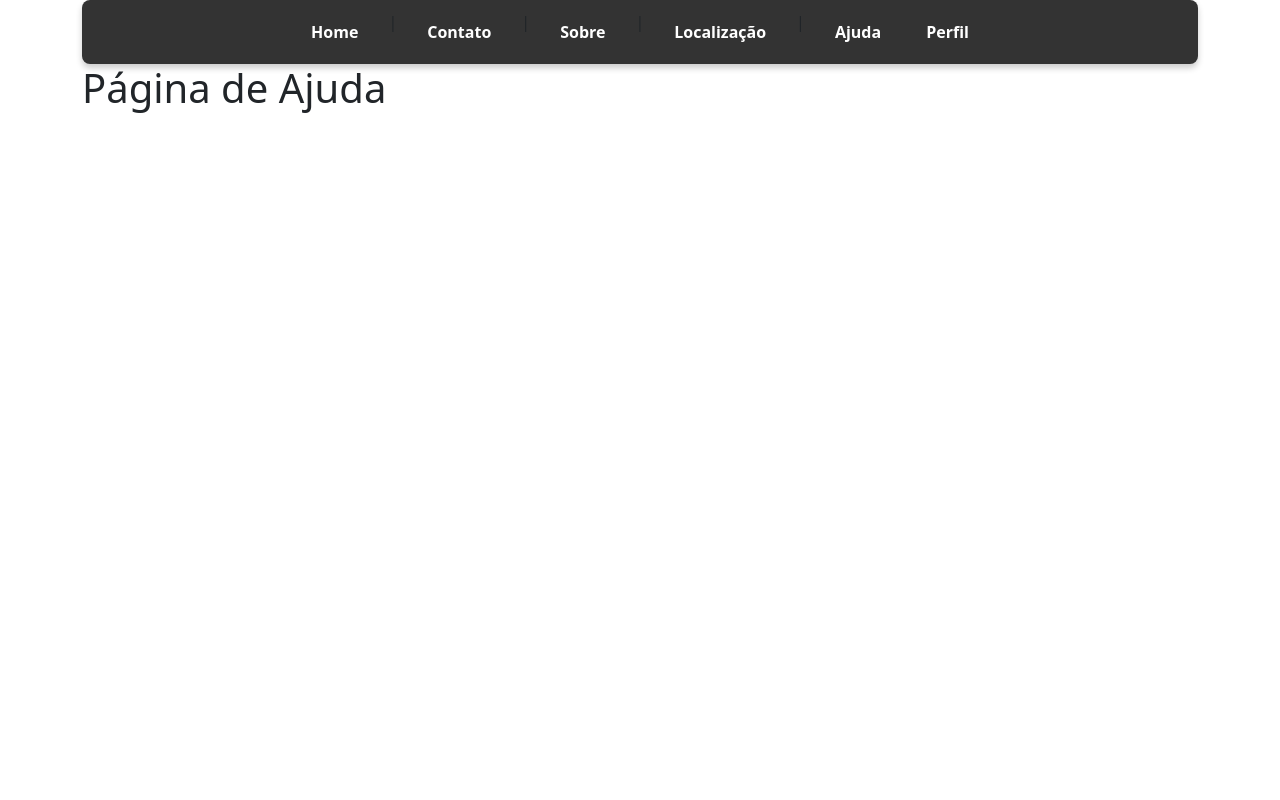
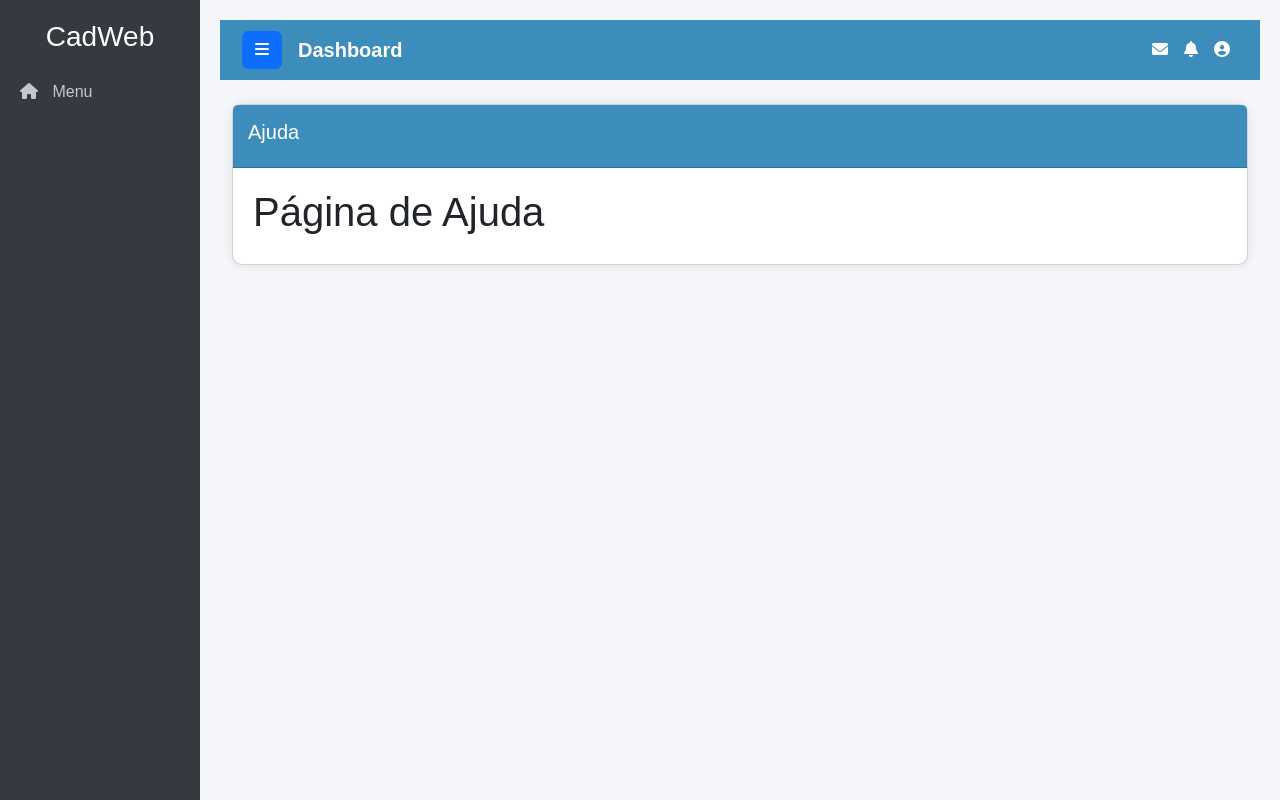
Before and after one commit to Perola16/Piloto, a Django app: page /ajuda in a window 1280 px wide. Run offline with Django 5.2, Linux system fonts and the light colour scheme.

Commit message:
03/02/2025

```diff
--- a/home/templates/base.html
+++ b/home/templates/base.html
@@ -1,67 +1,229 @@
-<!doctype html>
+<!DOCTYPE html>
 <html lang="pt-br">
 <head>
-    <!-- Required meta tags -->
-    <meta charset="utf-8">
-    <meta name="viewport" content="width=device-width, initial-scale=1">
-    <!-- Bootstrap CSS -->
-    <link href="https://cdn.jsdelivr.net/npm/bootstrap@5.0.2/dist/css/bootstrap.min.css" rel="stylesheet" integrity="sha384-EVSTQN3/azprG1Anm3QDgpJLIm9Nao0Yz1ztcQTwFspd3yD65VohhpuuCOmLASjC" crossorigin="anonymous">
-
-
-    <title>{% block titulo %} Título da Página {% endblock  %}</title>
-
-
+    <meta charset="UTF-8">
+    <meta name="viewport" content="width=device-width, initial-scale=1.0">
+    <title>CadWeb</title>
+    <link href="https://cdn.jsdelivr.net/npm/bootstrap@5.3.0/dist/css/bootstrap.min.css" rel="stylesheet">
+    <link href="https://cdnjs.cloudflare.com/ajax/libs/font-awesome/6.0.0-beta3/css/all.min.css" rel="stylesheet">
     <style>
-    .menu {
-      background-color: #333; /* Fundo escuro */
-      padding: 10px 20px; /* Espaçamento interno */
-      display: flex; /* Layout em linha */
-      justify-content: center; /* Centraliza os itens */
-      gap: 15px; /* Espaçamento entre os links */
-      border-radius: 8px; /* Bordas arredondadas */
-      box-shadow: 0 4px 6px rgba(0, 0, 0, 0.2); /* Sombra suave */
+        body {
+            font-family: 'Arial', sans-serif;
+            background-color: #f4f6f9;
         }
-
-    .menu a {
-      text-decoration: none; /* Remove sublinhado */
-      color: white; /* Cor do texto */
-      font-weight: bold; /* Texto em negrito */
-      padding: 10px 15px; /* Espaçamento interno dos links */
-      border-radius: 4px; /* Bordas arredondadas */
-      transition: all 0.3s ease; /* Suaviza transições */
+        .sidebar {
+            height: 100vh;
+            position: fixed;
+            left: 0;
+            top: 0;
+            bottom: 0;
+            width: 200px;
+            background-color: #343a40;
+            padding-top: 20px;
+            transition: all 0.3s;
         }
-
-    .menu a:hover {
-      background-color: #555; /* Fundo ao passar o mouse */
-      color: #ffd700; /* Cor do texto ao passar o mouse */
-      transform: scale(1.1); /* Efeito de zoom */
+        .sidebar.active {
+            width: 125px;
         }
 
 
+        .content {
+          margin-left: 200px;
+          padding: 20px;
+          transition: all 0.3s;
+      }
+      .content.active {
+          margin-left: 125px;
+      }
+
+
+        .sidebar .nav-link {
+            color: #c2c7d0;
+            padding: 10px 20px;
+            font-size: 16px;
+        }
+        .sidebar .nav-link:hover {
+            background-color: #495057;
+        }
+        .sidebar .nav-link .fas {
+            margin-right: 10px;
+        }
+        .sidebar.active .nav-link .fas {
+            margin-right: 0;
+        }
+        .sidebar.active .nav-link span {
+            display: none;
+        }
+
+
+        .navbar {
+            background-color: #3c8dbc;
+            padding: 10px;
+        }
+        .navbar .navbar-brand {
+            color: #fff;
+            font-weight: bold;
+        }
+        .navbar .nav-item .nav-link {
+            color: #fff;
+        }
+        .card-custom {
+            border-radius: 10px;
+            box-shadow: 0px 0px 10px rgba(0, 0, 0, 0.1);
+        }
+        .card-header-custom {
+            background-color: #3c8dbc;
+            color: #fff;
+            padding: 15px;
+        }
+        .card-body-custom {
+            padding: 20px;
+        }
+        .submenu {
+            padding-left: 10px;
+            display: none;
+        }
+        .submenu .nav-link {
+            font-size: 14px;
+        }
+        .sidebar .nav-item.open .submenu {
+            display: block;
+        }
     </style>
-
 </head>
 <body>
-    <div class="container">
 
-    <div class="menu">
-      <a href="{% url 'index' %}">Home</a> |
-      <a href="{% url 'contato' %}">Contato</a> |
-      <a href="{% url 'sobre' %}">Sobre</a> |
-      <a href="{% url 'localizacao' %}">Localização</a> |
-      <a href="{% url 'ajuda' %}">Ajuda</a>
-      <a href="{% url 'perfil' 'Seu_nome_aqui' %}">Perfil</a>
+
+    <!-- Sidebar -->
+    <div class="sidebar" id="sidebar">
+        <div class="text-center text-white mb-3">
+            <h3>CadWeb</h3>
+         </div>
+        <ul class="nav flex-column">
+
+            <li class="nav-item">
+                <a href="#" class="nav-link"><i class="fas fa-home"></i> <span>Menu</span></a>
+				<ul class="submenu nav flex-column">
+					<li class="nav-item">
+						<a href="{% url 'index' %}" class="nav-link">Home</a>
+					</li>
+					<li class="nav-item">
+						<a href="{% url 'contato' %}" class="nav-link">Contato</a>
+					</li>
+					<li class="nav-item">
+						<a href="{% url 'sobre' %}" class="nav-link">Sobre</a>
+					</li>
+					<li class="nav-item">
+						<a href="{% url 'localizacao' %}" class="nav-link">Localização</a>
+					</li>
+					<li class="nav-item">
+						<a href="{% url 'ajuda' %}" class="nav-link">Ajuda</a>
+					</li>
+					<li class="nav-item">
+						<a href="{% url 'perfil' 'Seu nome aqui' %}" class="nav-link">Perfil</a>
+					</li>
+          <li>
+            <a href="{% url "dados" %}" class="nav-link">Dados</a>
+          </li>
+          <li>
+            <a href="{% url "form" %}" class="nav-link">Formulários</a>
+          </li>
+
+				</ul>
+
+
+            </li>
+
+
+
+
+        </ul>
     </div>
 
 
+    <!-- Main Content -->
+    <div class="content" id="content">
+        <!-- Navbar -->
+        <nav class="navbar navbar-expand-lg navbar-dark">
+            <div class="container-fluid">
+                <button class="btn btn-primary" id="toggle-sidebar"><i class="fas fa-bars"></i></button>
+                <a class="navbar-brand ms-3" href="#">Dashboard</a>
+                <div class="collapse navbar-collapse" id="navbarNav">
+                    <ul class="navbar-nav ms-auto">
+                        <li class="nav-item">
+                            <a class="nav-link" href="#"><i class="fas fa-envelope"></i></a>
+                        </li>
+                        <li class="nav-item">
+                            <a class="nav-link" href="#"><i class="fas fa-bell"></i></a>
+                        </li>
+                        <li class="nav-item">
+                            <a class="nav-link" href="#"><i class="fas fa-user-circle"></i></a>
+                        </li>
+                    </ul>
+                </div>
+            </div>
+        </nav>
+
+
+        <!-- Dashboard Content -->
+        <div class="container-fluid mt-4">
+
+
+           <div class="row">
+                <div class="col-lg-12 col-md-12 col-sm-12">
+                    <div class="card card-custom">
+                        <div class="card-header card-header-custom">
+                            <h5> {% block titulo %}Bloco Título da Página {% endblock  %} </h5>
+                        </div>
+                        <div class="card-body card-body-custom">
                               {% block conteudo %}
 
-      <h1>Conteúdo da Página<h1>
+							                	<h5>Conteúdo da Página<h5>
 
 							              {% endblock  %}
+                        </div>
+                    </div>
+                </div>
+
+
 
 
             </div>
-    <script src="https://cdn.jsdelivr.net/npm/bootstrap@5.0.2/dist/js/bootstrap.bundle.min.js" integrity="sha384-MrcW6ZMFYlzcLA8Nl+NtUVF0sA7MsXsP1UyJoMp4YLEuNSfAP+JcXn/tWtIaxVXM" crossorigin="anonymous"></script>
+
+
+        </div>
+    </div>
+
+
+    <script src="https://cdn.jsdelivr.net/npm/bootstrap@5.3.0/dist/js/bootstrap.bundle.min.js"></script>
+    <script>
+        // Sidebar toggle
+        document.getElementById('toggle-sidebar').addEventListener('click', function () {
+            document.getElementById('sidebar').classList.toggle('active');
+            document.getElementById('content').classList.toggle('active');
+            let title = document.querySelector('#sidebar h3');
+            if (title.style.fontSize === '1rem') {
+                title.style.fontSize = '1.5rem'; // Tamanho original
+            } else {
+                title.style.fontSize = '1rem'; // Reduz 50%
+            }
+        });
+
+
+        // Submenu toggle
+        document.querySelectorAll('.nav-item').forEach(function (item) {
+            item.addEventListener('click', function () {
+                if (this.classList.contains('open')) {
+                    this.classList.remove('open');
+                } else {
+                    // Fechar outros menus abertos
+                    document.querySelectorAll('.nav-item.open').forEach(function (openItem) {
+                        openItem.classList.remove('open');
+                    });
+                    this.classList.add('open');
+                }
+            });
+        });
+    </script>
 </body>
 </html>
--- a/home/views.py
+++ b/home/views.py
@@ -23,3 +23,31 @@ def exibiritem(request,id):
 
 def perfil(request,usuario):
     return render(request,'perfil.html',{"usuario":usuario})
+
+def dados(request):
+    context={
+        'nome': "Pérola",
+        'data_nascimento': "05/10/2007",
+        'rg': "*******",
+        'CPF': "******",
+        'telefone': "(89)98102-3839",
+        'e-mail': "perola.ppc@gmail.com",
+        'endereço': "Rua Domingos Borges, 2367, Santa Fé, Teresina, Piauí,*********",
+    }
+    return render(request,"dados.html",context)
+
+def form(request):
+    if request.method == "POST":
+        nome=request.POST.get("nome")
+        idade=request.POST.get("idade")
+        cidade=request.POST.get("cidade")
+
+        context={
+            "nome": nome,
+            "idade": idade,
+            "cidade": cidade,
+        }
+
+        return render(request,"dados.html",context)
+    else:
+        return render(request,"form.html")
--- a/pweb/urls.py
+++ b/pweb/urls.py
@@ -27,4 +27,6 @@ urlpatterns = [
     path('ajuda', views.ajuda,name='ajuda'),
     path('exibiritem/<int:id>', views.exibiritem,name='exibiritem'),
     path('perfil/<str:usuario>/', views.perfil, name='perfil'),
+    path("dados/",views.dados,name="dados"),
+    path("form/",views.form,name="form"),
 ]
```
Also changed, not shown: home/templates/dados.html (added, +17 -0 lines), home/templates/form.html (added, +32 -0 lines). Lines whose indentation alone changed are shown as unchanged.
